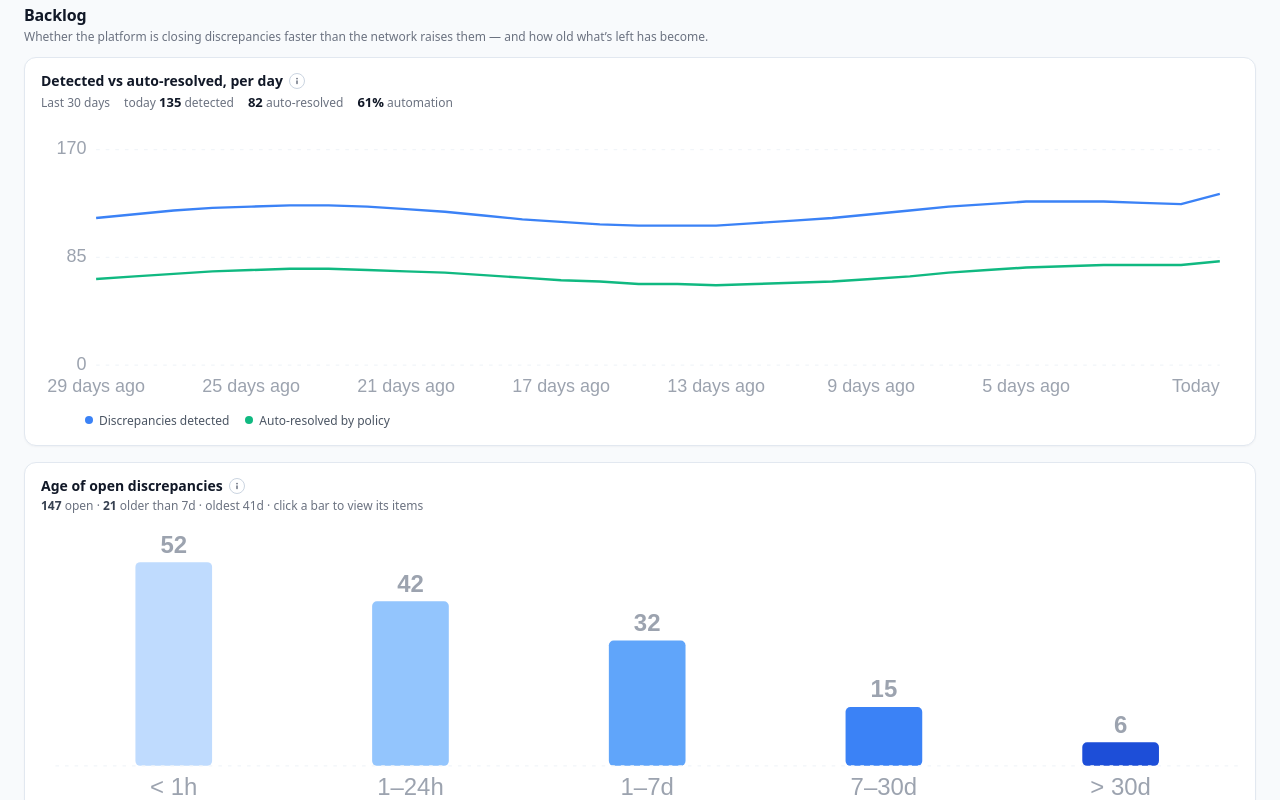
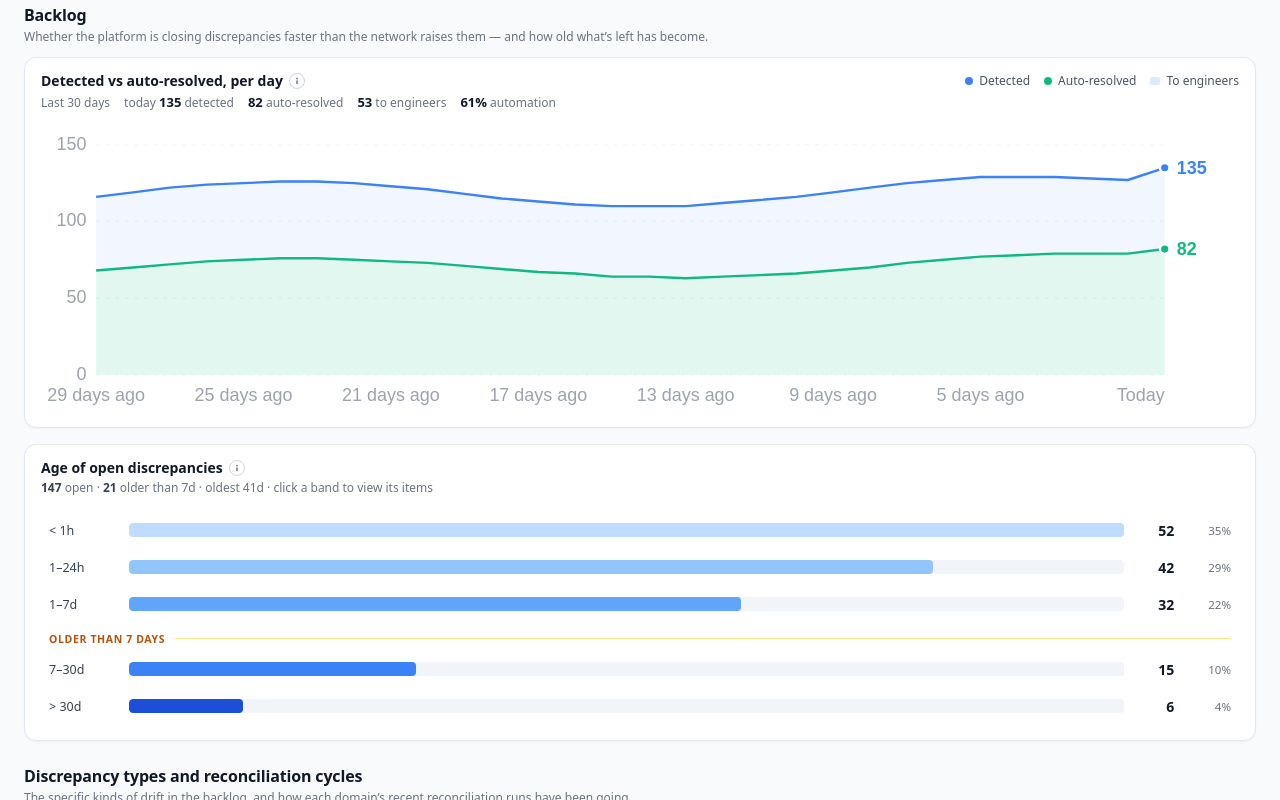
Before and after one commit to jayesh-vision/Discovery-and-Inventory, a React (Vite) app: page /discovery/insights in a window 1280 px wide. Shown: the part 3400-4200 px from the top of the page. Built offline with nearby package versions, Linux system fonts and the light colour scheme.

Commit message:
Insight dashboard ui design fixes

```diff
--- a/src/components/charts.tsx
+++ b/src/components/charts.tsx
@@ -261,6 +261,82 @@ export function MultiLineChart({ labels, series, height = 220, format, detail }:
   );
 }
 
+/* ── band chart: an upper and a lower series, with the gap between them
+   filled ─────────────────────────────────────────────────────────────
+   For "detected vs auto-resolved": the lower series is what automation
+   closed (filled), the band above it is what reached an engineer — the
+   gap IS the story, so it's drawn, not left for the reader to infer.
+   Nice round axis ticks, a crosshair on hover, and each line's current
+   value printed at its end so the chart answers "where are we today"
+   without a tooltip. No legend of its own — the panel header carries it. */
+export interface BandSeries { n: string; hex: string; values: number[] }
+function niceTop(max: number, ticks = 3) {
+  const raw = Math.max(1, (max * 1.08) / ticks);
+  const mag = Math.pow(10, Math.floor(Math.log10(raw)));
+  const norm = raw / mag;
+  const step = (norm <= 1 ? 1 : norm <= 2 ? 2 : norm <= 5 ? 5 : 10) * mag;
+  return { step, top: Math.ceil((max * 1.08) / step) * step };
+}
+export function BandChart({ labels, upper, lower, height = 230, format, detail }: {
+  labels: string[]; upper: BandSeries; lower: BandSeries; height?: number; format: (v: number) => string; detail?: (i: number) => ReactNode;
+}) {
+  const [hov, setHov] = useState<{ i: number; x: number; y: number } | null>(null);
+  const W = 1000, H = height, padL = 46, padR = 62, padT = 14, padB = 30;
+  const n = labels.length;
+  const { step, top } = niceTop(Math.max(...upper.values, ...lower.values));
+  const y = (v: number) => padT + (H - padT - padB) * (1 - v / top);
+  const x = (i: number) => padL + (W - padL - padR) * (n === 1 ? 0.5 : i / (n - 1));
+  const ticks = Array.from({ length: Math.round(top / step) + 1 }, (_, i) => i * step);
+  const line = (vals: number[]) => vals.map((v, i) => `${i ? 'L' : 'M'}${x(i).toFixed(1)} ${y(v).toFixed(1)}`).join(' ');
+  const dUp = line(upper.values), dLo = line(lower.values);
+  const areaLo = `${dLo} L${x(n - 1).toFixed(1)} ${y(0)} L${x(0).toFixed(1)} ${y(0)} Z`;
+  const band = `${dUp} ${lower.values.map((_, i) => `L${x(n - 1 - i).toFixed(1)} ${y(lower.values[n - 1 - i]).toFixed(1)}`).join(' ')} Z`;
+  const xStep = Math.max(1, Math.round(n / 7));
+  const last = n - 1;
+  return (
+    <div className="ch-wrap" onMouseLeave={() => setHov(null)}>
+      <svg viewBox={`0 0 ${W} ${H}`} className="ch-svg" role="img" aria-label={`${upper.n} against ${lower.n}, per day`}>
+        {ticks.map(t => (
+          <g key={t}>
+            <line x1={padL} x2={W - padR} y1={y(t)} y2={y(t)} className="ch-grid" />
+            <text x={padL - 8} y={y(t) + 4} textAnchor="end" className="ch-axis">{format(t)}</text>
+          </g>
+        ))}
+        <path d={band} fill={upper.hex} opacity=".07" />
+        <path d={areaLo} fill={lower.hex} opacity=".12" />
+        <path d={dUp} fill="none" stroke={upper.hex} strokeWidth="2" strokeLinejoin="round" />
+        <path d={dLo} fill="none" stroke={lower.hex} strokeWidth="2" strokeLinejoin="round" />
+        {hov && <line x1={x(hov.i)} x2={x(hov.i)} y1={padT} y2={H - padB} stroke="var(--vw-color-slate-300)" strokeWidth="1" strokeDasharray="3 3" style={{ pointerEvents: 'none' }} />}
+        {[upper, lower].map(s => (
+          <g key={s.n}>
+            <circle cx={x(last)} cy={y(s.values[last])} r="4" fill={s.hex} stroke="var(--vw-color-white)" strokeWidth="2" />
+            <text x={x(last) + 10} y={y(s.values[last]) + 5} className="ch-lab" style={{ fill: s.hex, fontSize: 15 }}>{format(s.values[last])}</text>
+            {hov && hov.i !== last && <circle cx={x(hov.i)} cy={y(s.values[hov.i])} r="4" fill={s.hex} stroke="var(--vw-color-white)" strokeWidth="2" style={{ pointerEvents: 'none' }} />}
+          </g>
+        ))}
+        {labels.map((lab, i) => {
+          const stepped = i % xStep === 0 && (last - i) >= xStep / 2;
+          const show = stepped || i === last;
+          return (
+            <g key={i} onMouseEnter={e => setHov({ i, x: e.clientX, y: e.clientY })} onMouseMove={e => setHov({ i, x: e.clientX, y: e.clientY })}>
+              <rect x={x(i) - (W - padL - padR) / n / 2} y={padT} width={(W - padL - padR) / n} height={H - padT - padB} fill="transparent" />
+              {show && <text x={x(i)} y={H - 8} textAnchor={i === last ? 'end' : 'middle'} className="ch-axis">{lab}</text>}
+            </g>
+          );
+        })}
+      </svg>
+      {hov && (
+        <Tip x={hov.x} y={hov.y}>
+          <div className="ch-tip-h">{labels[hov.i]}</div>
+          {detail ? detail(hov.i) : [upper, lower].map(s => (
+            <div key={s.n} className="ch-tip-r"><span className="ch-dot" style={{ background: s.hex }} />{s.n}<span className="grow" /><span className="num">{format(s.values[hov.i])}</span></div>
+          ))}
+        </Tip>
+      )}
+    </div>
+  );
+}
+
 /* ── measured history + dashed run-rate projection ─────────────
    A solid line for what happened, a dashed continuation of the same slope
    for where it's headed, and a horizontal target line to show when (if
--- a/src/screens/Insights.tsx
+++ b/src/screens/Insights.tsx
@@ -1,7 +1,7 @@
 import { useState, type KeyboardEvent, type ReactNode } from 'react';
 import { useNavigate } from 'react-router-dom';
 import { cv, InfoTip } from '../components/ui';
-import { StackedBars, RampBars, Sparkline, MultiLineChart } from '../components/charts';
+import { StackedBars, Sparkline, BandChart } from '../components/charts';
 import { Drawer } from '../components/Drawer';
 import { Code, Delta, DomainTag, Ic, Meter, ModuleRule, Panel, Pill, SectionHeader, Seg, type Tone } from '../components/ops';
 import { legacyPath } from '../routes';
@@ -489,12 +489,15 @@ export default function Insights() {
         <SectionHeader title="Backlog" description="Whether the platform is closing discrepancies faster than the network raises them — and how old what’s left has become." />
         <div className="ix-grid" style={{ ['--cols' as string]: 'minmax(0, 1.55fr) minmax(0, 1fr)' }}>
           <Panel title="Detected vs auto-resolved, per day" info={CARD_DEF['Detected vs auto-resolved, per day']} className="ix-chart"
-            description={<span className="ix-stats"><span>Last 30 days</span><span>today <b>{BACKLOG_DETECTED[29]}</b> detected</span><span><b>{BACKLOG_AUTORESOLVED[29]}</b> auto-resolved</span><span><b>{(BACKLOG_AUTORESOLVED[29] / BACKLOG_DETECTED[29] * 100).toFixed(0)}%</b> automation</span></span>}>
-            <MultiLineChart labels={BACKLOG_DAYS} height={230} format={v => n(v)}
-              series={[
-                { n: 'Discrepancies detected', hex: 'var(--vw-color-blue-500)', values: BACKLOG_DETECTED },
-                { n: 'Auto-resolved by policy', hex: 'var(--vw-color-emerald-500)', values: BACKLOG_AUTORESOLVED }
-              ]}
+            description={<span className="ix-stats"><span>Last 30 days</span><span>today <b>{BACKLOG_DETECTED[29]}</b> detected</span><span><b>{BACKLOG_AUTORESOLVED[29]}</b> auto-resolved</span><span><b>{BACKLOG_DETECTED[29] - BACKLOG_AUTORESOLVED[29]}</b> to engineers</span><span><b>{(BACKLOG_AUTORESOLVED[29] / BACKLOG_DETECTED[29] * 100).toFixed(0)}%</b> automation</span></span>}
+            right={<span className="ix-legend">
+              <span><i style={{ background: 'var(--vw-color-blue-500)' }} />Detected</span>
+              <span><i style={{ background: 'var(--vw-color-emerald-500)' }} />Auto-resolved</span>
+              <span><i className="is-band" />To engineers</span>
+            </span>}>
+            <BandChart labels={BACKLOG_DAYS} height={236} format={v => n(v)}
+              upper={{ n: 'Discrepancies detected', hex: 'var(--vw-color-blue-500)', values: BACKLOG_DETECTED }}
+              lower={{ n: 'Auto-resolved by policy', hex: 'var(--vw-color-emerald-500)', values: BACKLOG_AUTORESOLVED }}
               detail={i => {
                 const det = BACKLOG_DETECTED[i], auto = BACKLOG_AUTORESOLVED[i], eng = det - auto;
                 const rate = det ? (auto / det * 100).toFixed(1) : '0.0';
@@ -509,12 +512,24 @@ export default function Insights() {
               }} />
           </Panel>
 
-          <Panel title="Age of open discrepancies" info={CARD_DEF['Age of open discrepancies']} className="ix-chart is-plain"
-            description={<><b>{BACKLOG_AGE.reduce((a, b) => a + b.count, 0)}</b> open · <b>{backlogOlder}</b> older than 7d · oldest 41d · click a bar to view its items</>}>
-            <div className="grow" style={{ display: 'flex', flexDirection: 'column', justifyContent: 'center' }}>
-              <RampBars height={230}
-                buckets={BACKLOG_AGE.map((b, i) => ({ label: b.bucket, count: b.count, hex: AGE_RAMP[i], hint: 'Click to view these items' }))}
-                onBucketClick={i => toDiscrepancies({ age: BACKLOG_AGE[i].band })} />
+          <Panel title="Age of open discrepancies" info={CARD_DEF['Age of open discrepancies']}
+            description={<><b>{openTotal}</b> open · <b>{backlogOlder}</b> older than 7d · oldest 41d · click a band to view its items</>}>
+            {/* one row per age band, bars on a shared scale, the two bands
+                past the 7-day line set apart — that line is where an open
+                item stops being "in progress" and starts being a backlog */}
+            <div className="ix-age">
+              {BACKLOG_AGE.map((b, i) => (
+                <div key={b.band} style={{ display: 'contents' }}>
+                  {i === 3 && <div className="ix-age-div"><span>Older than 7 days</span></div>}
+                  <button type="button" className="ix-age-row" title={`View the ${b.count} items open ${b.bucket}`}
+                    onClick={() => toDiscrepancies({ age: b.band })}>
+                    <span className="ix-age-l">{b.bucket}</span>
+                    <span className="ix-age-t"><span className="ix-age-f" style={{ width: `${(b.count / BACKLOG_AGE[0].count * 100).toFixed(1)}%`, background: AGE_RAMP[i] }} /></span>
+                    <span className="ix-age-n num">{b.count}</span>
+                    <span className="ix-age-s num">{(b.count / openTotal * 100).toFixed(0)}%</span>
+                  </button>
+                </div>
+              ))}
             </div>
           </Panel>
         </div>
--- a/src/styles/insights.css
+++ b/src/styles/insights.css
@@ -179,6 +179,27 @@ button.ix-kpi:focus-visible { outline: 2px solid var(--vw-color-blue-500); outli
 .ix-stats { display: flex; align-items: baseline; gap: 14px; font-size: 12px; color: var(--ix-muted); flex-wrap: wrap; }
 .ix-stats b { font-size: 13px; font-weight: 600; color: var(--ix-text); font-variant-numeric: tabular-nums; }
 
+/* header legend for a chart whose series the panel names, not the svg */
+.ix-legend { display: inline-flex; align-items: center; gap: 14px; font-size: 12px; color: var(--vw-color-gray-600); white-space: nowrap; }
+.ix-legend > span { display: inline-flex; align-items: center; gap: 6px; }
+.ix-legend i { width: 8px; height: 8px; border-radius: 50%; flex-shrink: 0; }
+.ix-legend i.is-band { border-radius: 2px; width: 10px; background: var(--vw-color-blue-100); }
+
+/* ── age distribution: one row per band ───────────────────────────────── */
+.ix-age { display: flex; flex-direction: column; justify-content: center; flex: 1; gap: 2px; padding-top: 4px; }
+.ix-age-row { display: grid; grid-template-columns: 4.25rem minmax(0, 1fr) 2.4rem 2.8rem; align-items: center; gap: 12px;
+  padding: 8px 8px; border: 0; background: none; font: inherit; color: inherit; text-align: left; cursor: pointer; border-radius: 6px;
+  transition: background var(--ix-ease); }
+.ix-age-row:hover, .ix-age-row:focus-visible { background: var(--ix-soft); }
+.ix-age-l { font-size: 12.5px; font-weight: 500; color: var(--ix-body); white-space: nowrap; }
+.ix-age-t { height: 14px; border-radius: 4px; background: var(--ix-hair); overflow: hidden; }
+.ix-age-f { display: block; height: 100%; border-radius: 4px; transition: width 250ms var(--ix-ease); }
+.ix-age-n { text-align: right; font-size: 14px; font-weight: 600; color: var(--ix-text); }
+.ix-age-s { text-align: right; font-size: 11.5px; color: var(--ix-muted); }
+.ix-age-div { display: flex; align-items: center; gap: 10px; margin: 8px 8px 4px; font-size: 10.5px; font-weight: 600;
+  letter-spacing: .06em; text-transform: uppercase; color: var(--vw-color-amber-700); white-space: nowrap; }
+.ix-age-div::after { content: ''; flex: 1; height: 1px; background: var(--vw-color-amber-200); }
+
 /* ── failure intelligence ─────────────────────────────────────────────── */
 .ix-fail { display: grid; grid-template-columns: 38px minmax(0, 1fr) auto; column-gap: 14px; align-items: start;
   width: 100%; padding: 14px var(--vw-space-lg); border: 0; border-top: 1px solid var(--ix-hair); background: none;
```
